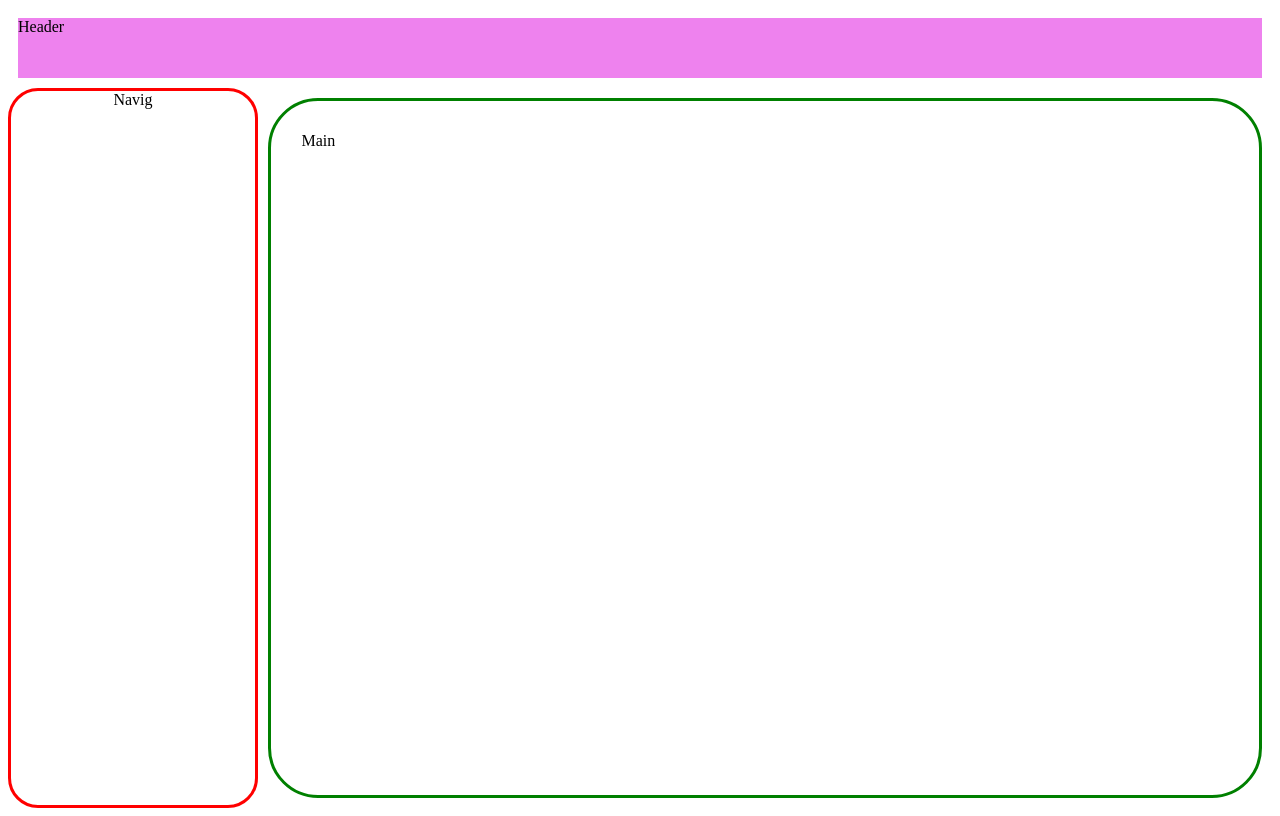
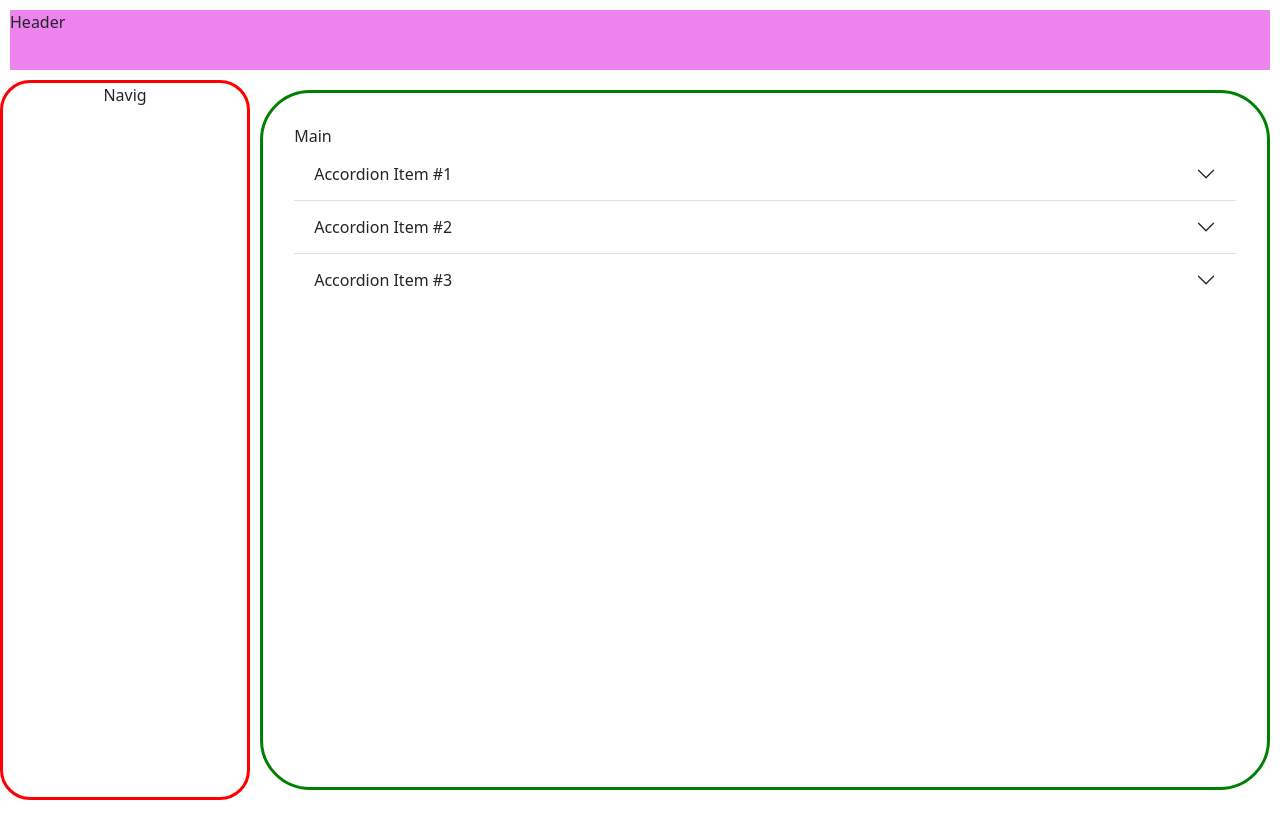
Before and after one commit to AmmadJamil97/Resident-Evil, a Flask app: page / in a window 1280 px wide. Run offline with Flask 2, Linux system fonts and the light colour scheme.

Commit message:
Sun, Nov 6, 2022, 8:59 PM +00:00

```diff
--- a/templates/test.html
+++ b/templates/test.html
@@ -1,6 +1,9 @@
 <!DOCTYPE>
 <html lang="en">
     <head>
+        <link href="/static/styles.css" rel="stylesheet">
+        <link href="https://cdn.jsdelivr.net/npm/bootstrap@5.2.2/dist/css/bootstrap.min.css" rel="stylesheet" integrity="sha384-Zenh87qX5JnK2Jl0vWa8Ck2rdkQ2Bzep5IDxbcnCeuOxjzrPF/et3URy9Bv1WTRi" crossorigin="anonymous">
+
         <meta name="viewport" content="initial-scale=1, width=device-width">
         <link href="/static/styles.css" rel="stylesheet">
     </head>
@@ -8,7 +11,41 @@
         <section id="dashboard">
             <nav>Navig</nav>
             <header>Header</header>
-            <main>Main</main>
+            <main>Main
+                <div class="accordion accordion-flush" id="accordionFlushExample">
+                    <div class="accordion-item">
+                      <h2 class="accordion-header" id="flush-headingOne">
+                        <button class="accordion-button collapsed" type="button" data-bs-toggle="collapse" data-bs-target="#flush-collapseOne" aria-expanded="false" aria-controls="flush-collapseOne">
+                          Accordion Item #1
+                        </button>
+                      </h2>
+                      <div id="flush-collapseOne" class="accordion-collapse collapse" aria-labelledby="flush-headingOne" data-bs-parent="#accordionFlushExample">
+                        <div class="accordion-body">Placeholder content for this accordion, which is intended to demonstrate the <code>.accordion-flush</code> class. This is the first item's accordion body.</div>
+                      </div>
+                    </div>
+                    <div class="accordion-item">
+                      <h2 class="accordion-header" id="flush-headingTwo">
+                        <button class="accordion-button collapsed" type="button" data-bs-toggle="collapse" data-bs-target="#flush-collapseTwo" aria-expanded="false" aria-controls="flush-collapseTwo">
+                          Accordion Item #2
+                        </button>
+                      </h2>
+                      <div id="flush-collapseTwo" class="accordion-collapse collapse" aria-labelledby="flush-headingTwo" data-bs-parent="#accordionFlushExample">
+                        <div class="accordion-body">Placeholder content for this accordion, which is intended to demonstrate the <code>.accordion-flush</code> class. This is the second item's accordion body. Let's imagine this being filled with some actual content.</div>
+                      </div>
+                    </div>
+                    <div class="accordion-item">
+                      <h2 class="accordion-header" id="flush-headingThree">
+                        <button class="accordion-button collapsed" type="button" data-bs-toggle="collapse" data-bs-target="#flush-collapseThree" aria-expanded="false" aria-controls="flush-collapseThree">
+                          Accordion Item #3
+                        </button>
+                      </h2>
+                      <div id="flush-collapseThree" class="accordion-collapse collapse" aria-labelledby="flush-headingThree" data-bs-parent="#accordionFlushExample">
+                        <div class="accordion-body">Placeholder content for this accordion, which is intended to demonstrate the <code>.accordion-flush</code> class. This is the third item's accordion body. Nothing more exciting happening here in terms of content, but just filling up the space to make it look, at least at first glance, a bit more representative of how this would look in a real-world application.</div>
+                      </div>
+                    </div>
+                  </div>
+            </main>
         </section>
+        <script src="https://cdn.jsdelivr.net/npm/bootstrap@5.2.2/dist/js/bootstrap.bundle.min.js" integrity="sha384-OERcA2EqjJCMA+/3y+gxIOqMEjwtxJY7qPCqsdltbNJuaOe923+mo//f6V8Qbsw3" crossorigin="anonymous"></script>
     </body>
 </html>
```
